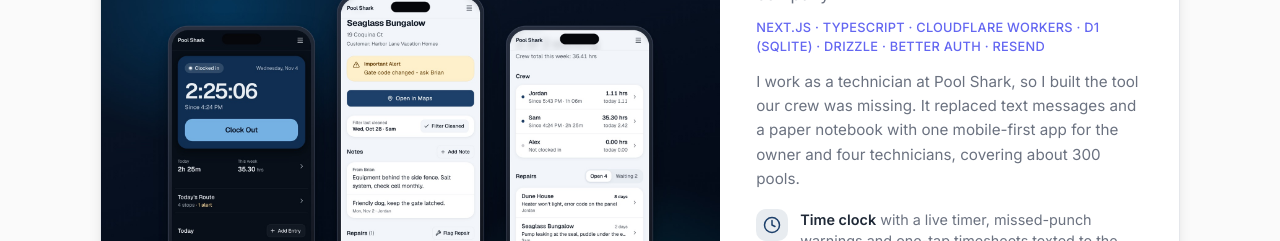
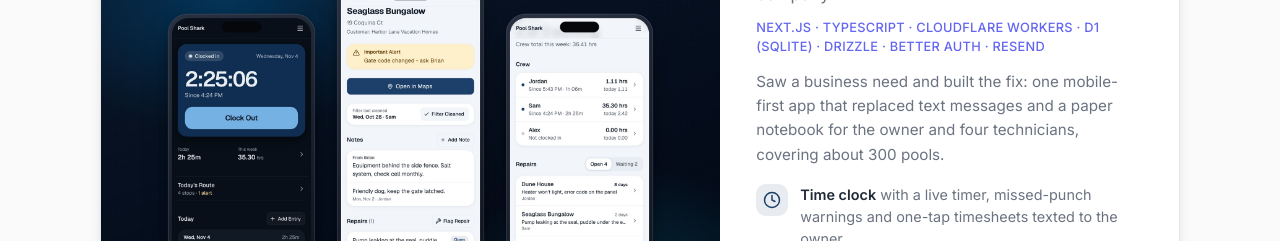
Before and after one commit to rileyBreske/PortfolioSite2, a React (Vite) app: page / in a window 1280 px wide. Shown: the part 426-667 px from the top of the page. Built offline with nearby package versions, Linux system fonts and the light colour scheme.

Commit message:
Pool Shark card: reword description

```diff
--- a/src/sections/Projects/Projects.jsx
+++ b/src/sections/Projects/Projects.jsx
@@ -21,7 +21,7 @@ function Projects() {
         title="Pool Shark"
         subtitle="Field operations app for a Florida pool service company"
         tech="Next.js · TypeScript · Cloudflare Workers · D1 (SQLite) · Drizzle · Better Auth · Resend"
-        description="I work as a technician at Pool Shark, so I built the tool our crew was missing. It replaced text messages and a paper notebook with one mobile-first app for the owner and four technicians, covering about 300 pools."
+        description="Saw a business need and built the fix: one mobile-first app that replaced text messages and a paper notebook for the owner and four technicians, covering about 300 pools."
         images={[
           { src: poolsharkHero, label: "Overview", alt: "Pool Shark on three phones: live time clock, pool details, and the owner's overview with open repairs" },
           { src: poolsharkCrew, label: "Crew", alt: "Pool Shark crew screens: today's route and a pool's details with notes and repairs" },
```
